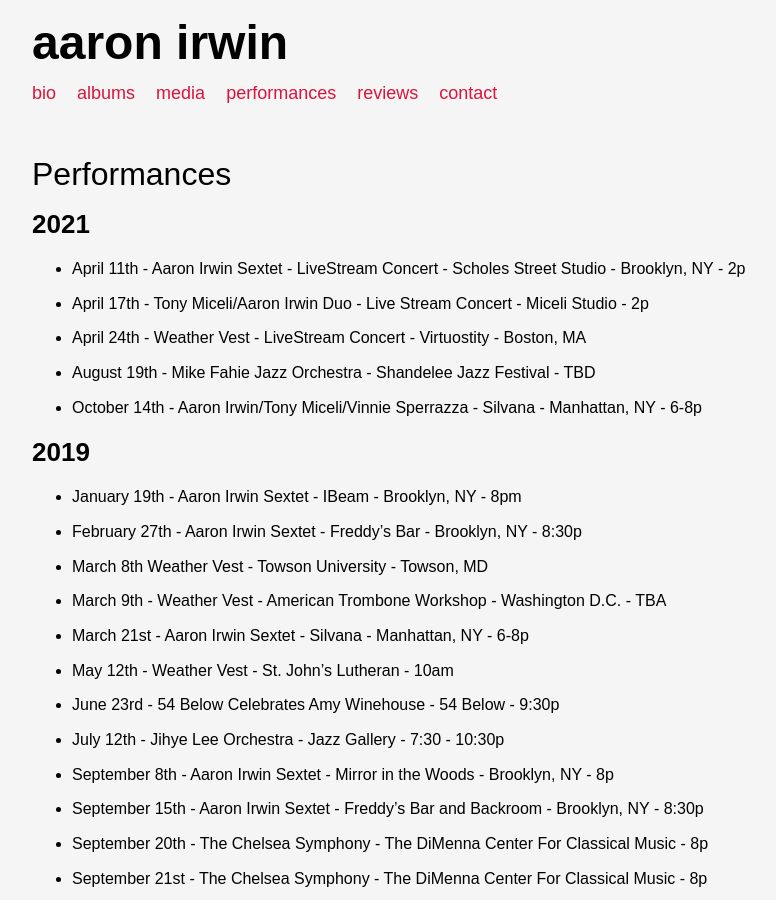
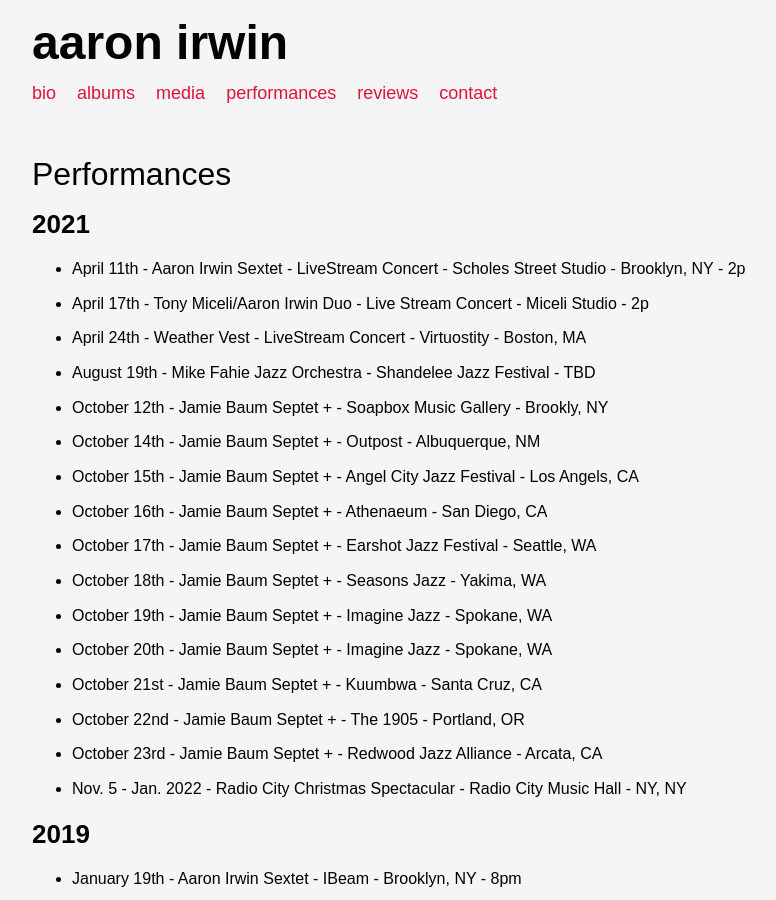
Before and after one commit to ryanve/aaronirwin.com, a Jekyll site: the page built from performances.md, in a window 1280 px wide and 900 px high. Shown: the whole window, without its empty margins (128-904 px from the left). Built offline with Jekyll 4.4.1, drawn with Linux system fonts in a browser that asks for light colours.

Commit message:
Update performances.md (#118)

```diff
--- a/performances.md
+++ b/performances.md
@@ -11,7 +11,18 @@ title: Performances
 - April 17th - Tony Miceli/Aaron Irwin Duo - Live Stream Concert - Miceli Studio - 2p
 - April 24th - Weather Vest - LiveStream Concert - Virtuostity - Boston, MA
 - August 19th - Mike Fahie Jazz Orchestra - Shandelee Jazz Festival - TBD
-- October 14th - Aaron Irwin/Tony Miceli/Vinnie Sperrazza - Silvana - Manhattan, NY - 6-8p
+- October 12th - Jamie Baum Septet + - Soapbox Music Gallery - Brookly, NY
+- October 14th - Jamie Baum Septet + - Outpost - Albuquerque, NM
+- October 15th - Jamie Baum Septet + - Angel City Jazz Festival - Los Angels, CA
+- October 16th - Jamie Baum Septet + - Athenaeum - San Diego, CA
+- October 17th - Jamie Baum Septet + - Earshot Jazz Festival - Seattle, WA
+- October 18th - Jamie Baum Septet + - Seasons Jazz - Yakima, WA
+- October 19th - Jamie Baum Septet + - Imagine Jazz - Spokane, WA
+- October 20th - Jamie Baum Septet + - Imagine Jazz - Spokane, WA
+- October 21st - Jamie Baum Septet + - Kuumbwa - Santa Cruz, CA
+- October 22nd - Jamie Baum Septet + - The 1905 - Portland, OR
+- October 23rd - Jamie Baum Septet + - Redwood Jazz Alliance - Arcata, CA
+- Nov. 5 - Jan. 2022 - Radio City Christmas Spectacular - Radio City Music Hall - NY, NY
 
 
 ## 2019
```
